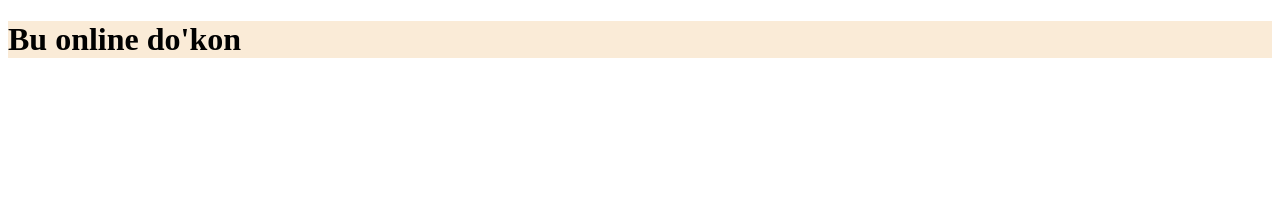
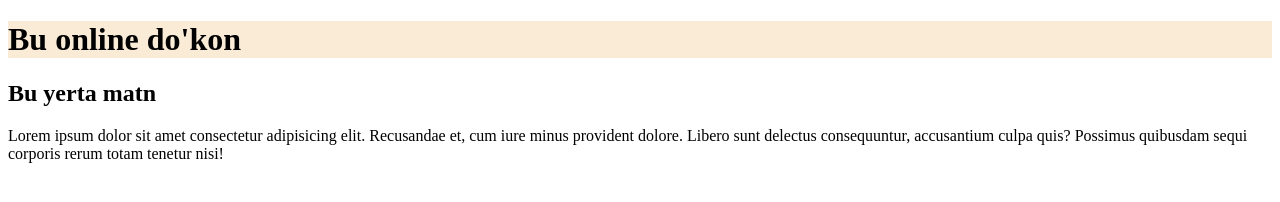
Before and after one commit to sadullayevshaxzod/online, a plain HTML site: page index.html in a window 1280 px wide. Drawn offline with Linux system fonts and the light colour scheme.

Commit message:
<main> qoshildi va h2 orqali qisqacha sarlavha berib <p> qo'shdik

```diff
--- a/index.html
+++ b/index.html
@@ -10,5 +10,18 @@
     <header>
         <h1>Bu online do'kon</h1>
     </header>
+    <main>
+        <div class="contener">
+            <h2>Bu yerta matn</h2>
+            <p>Lorem ipsum dolor sit amet consectetur
+                adipisicing elit. Recusandae et,
+                cum iure minus provident dolore.
+                 Libero sunt delectus consequuntur,
+                  accusantium culpa quis? Possimus
+                   quibusdam sequi corporis rerum totam
+                   tenetur nisi!
+            </p>
+        </div>
+    </main>
 </body>
 </html>
```
